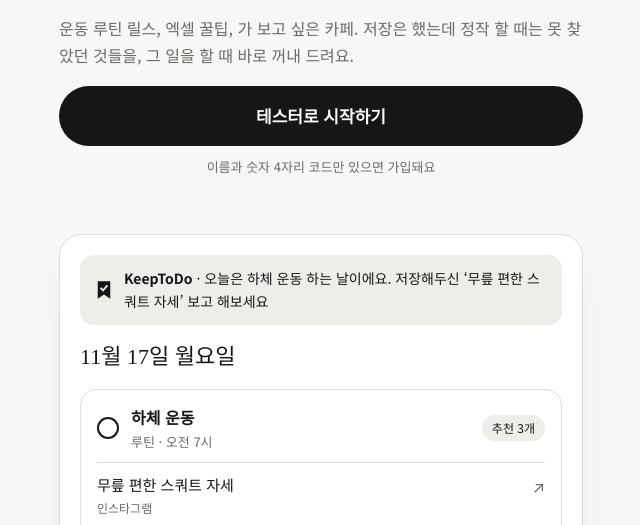
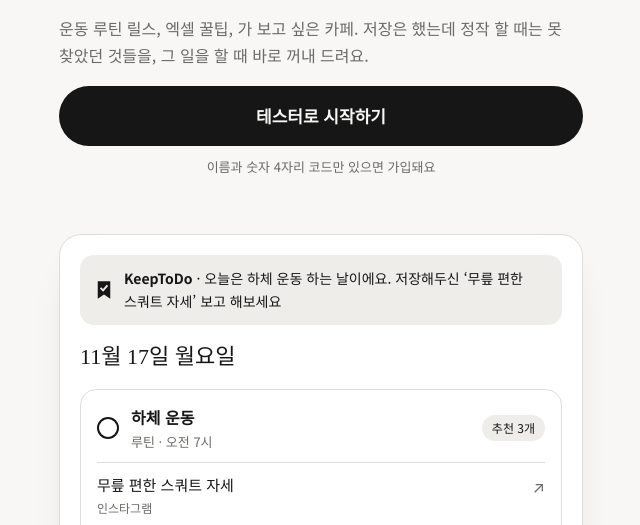
Before and after one commit to kej8282/keeptodo, a plain HTML site: page index.html in a window 1280 px wide. Shown: the part 258-783 px from the top of the page, without its empty margins (319-959 px from the left). Drawn offline with Linux system fonts and the light colour scheme.

Commit message:
한글이 글자 중간에서 줄바꿈되지 않게 수정
Co-Authored-By: Claude Opus 5.5 <noreply@anthropic.com>
Claude-Session: https://claude.ai/code/session_01H7WnL7XzMRao9aivEDgg4b

```diff
--- a/index.html
+++ b/index.html
@@ -27,7 +27,7 @@
 :root[data-theme="dark"]{
   --paper:#141413; --card:#1e1e1c; --ink:#f1efea; --mute:#a3a19b; --line:#33322f; --soft:#272624;
   --mark:#ef6a60; --mark-soft:#3a201e; color-scheme:dark}
-body{background:var(--paper);color:var(--ink);font-family:var(--sans);font-size:16px;line-height:1.65}
+body{background:var(--paper);color:var(--ink);font-family:var(--sans);font-size:16px;line-height:1.65;word-break:keep-all;overflow-wrap:break-word}
 .wrap{max-width:560px;margin:0 auto;padding-left:max(18px,env(safe-area-inset-left,0px));padding-right:max(18px,env(safe-area-inset-right,0px));padding-block:40px 72px;display:flex;flex-direction:column;gap:56px}
 h1,h2,h3{margin:0;text-wrap:balance}
 p{margin:0}
```
